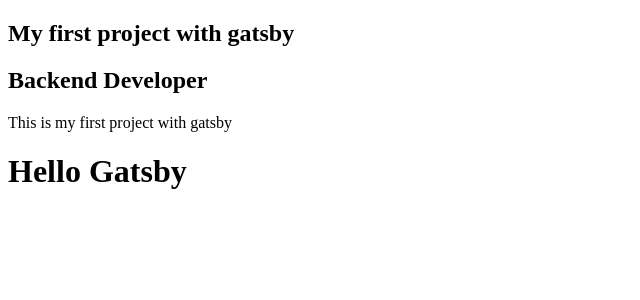
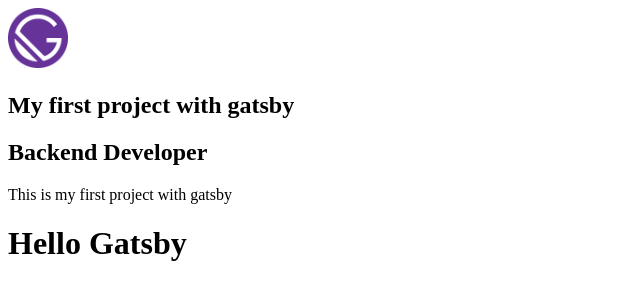
Before and after one commit to renanlimabl/first-gatsby-project, a Gatsby site: page / in a window 1280 px wide. Shown: the whole page, without its empty margins (0-640 px from the left). Built offline with nearby package versions, Linux system fonts and the light colour scheme; Gatsby itself is replaced by a stand-in of ours.

Commit message:
Adiciona gatsby image

```diff
--- /dev/null
+++ b/src/components/Avatar/index.js
@@ -0,0 +1,23 @@
+import React from 'react';
+import { useStaticQuery, graphql } from 'gatsby';
+import Img from 'gatsby-image';
+
+const Avatar = () => {
+  const { avatarImage } = useStaticQuery(
+    graphql`
+      query {
+        avatarImage: file(relativePath: {eq: "gatsby-icon.png"}) {
+          childImageSharp {
+            fixed(width: 60, height: 60) {
+              ...GatsbyImageSharpFixed
+            }
+          }
+        }
+      }
+    `
+  )
+
+  return <Img fixed={avatarImage.childImageSharp.fixed} />
+}
+
+export default Avatar;
--- a/src/components/Profile/index.js
+++ b/src/components/Profile/index.js
@@ -1,5 +1,7 @@
 import React from 'react';
 import { useStaticQuery, graphql } from 'gatsby';
+
+import Avatar from '../Avatar';
 
 const Profile = () => {
   const { site: { siteMetadata: { title, position, description } }
@@ -18,6 +20,7 @@
 
   return (
     <div class="profile-wrapper">
+      <Avatar />
       <h1>{title}</h1>
       <h2>{position}</h2>
       <p>{description}</p>
```
